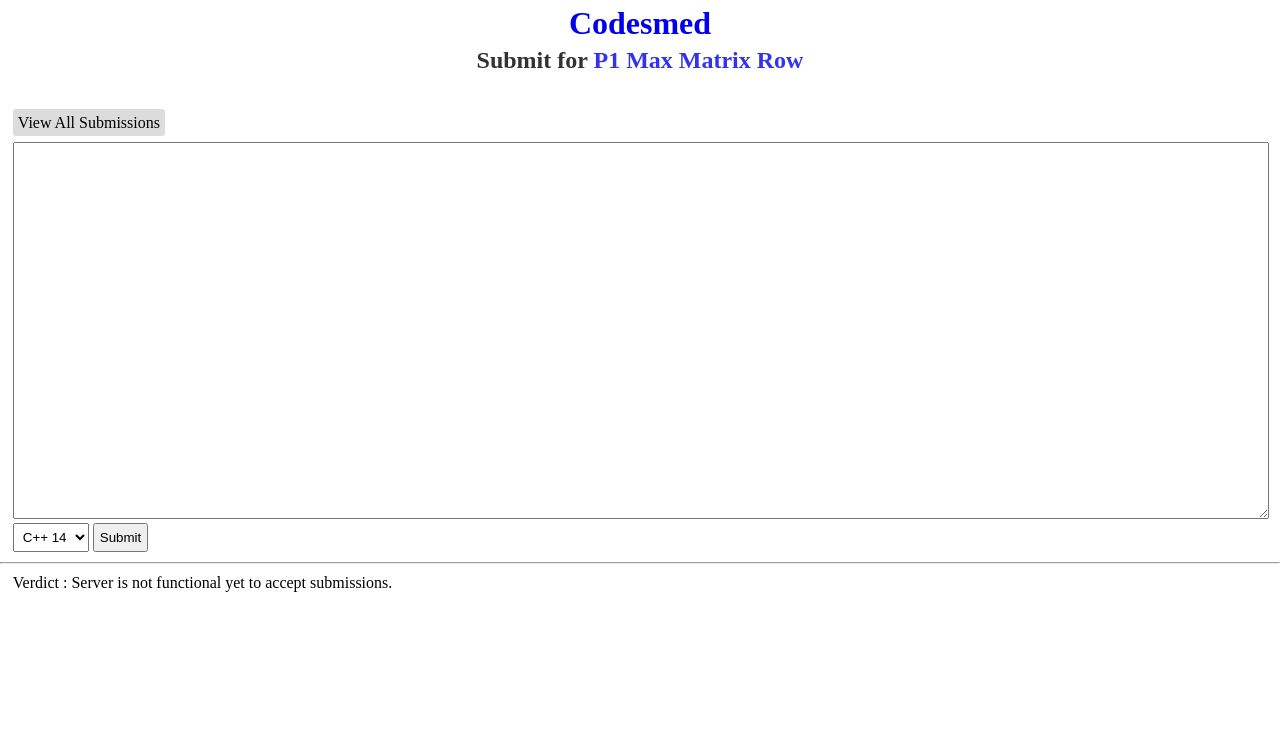
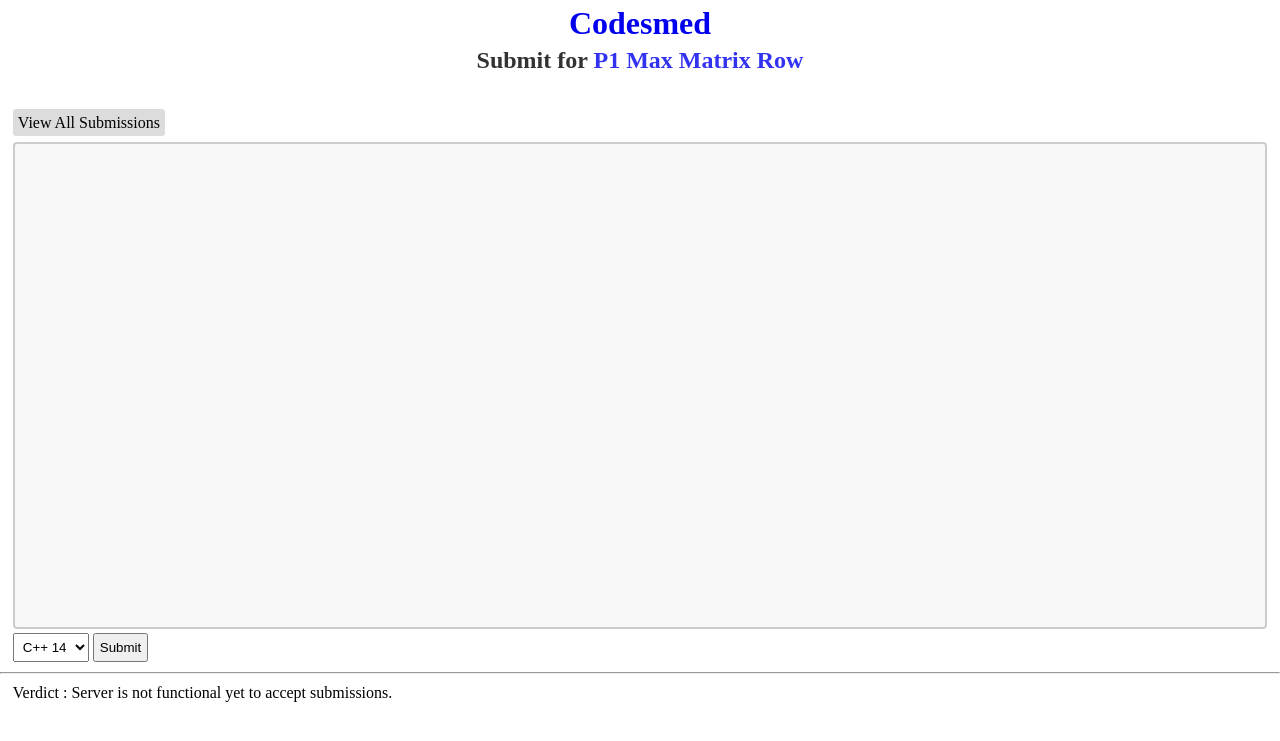
Before and after one commit to nitin12384/online_judge, a Django app: page /submit/1 in a window 1280 px wide. Shown: the top 741 px of the page. Run offline with Django 4.2, Linux system fonts and the light colour scheme; data comes from the database, SQL or seed files in the repository.

Commit message:
add style in textarea

```diff
--- a/oj_django_project/problems/static/problems/styles/common.css
+++ b/oj_django_project/problems/static/problems/styles/common.css
@@ -88,6 +88,13 @@ h3{
 
 #submission-input-textarea{
     width: 100%;
+    padding: 0.3%;
+    box-sizing: border-box;
+    border: 2px solid #ccc;
+    border-radius: 4px;
+    background-color: #f8f8f8;
+    font-size: 16px;
+    resize: none;
 }
 
 /*verdict_type : -1 -> error, 0 -> AC, 1 -> WA, 2 -> RE, 3 -> TLE, 4 -> MLE, 5 -> CE*/
```
